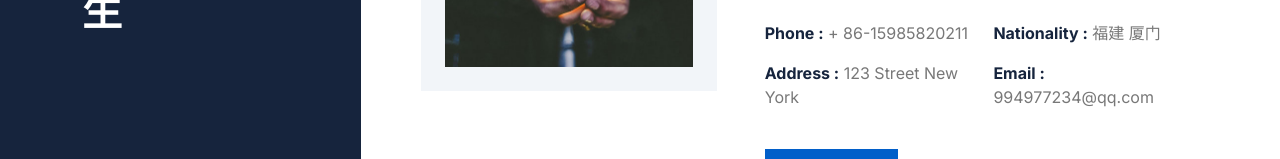
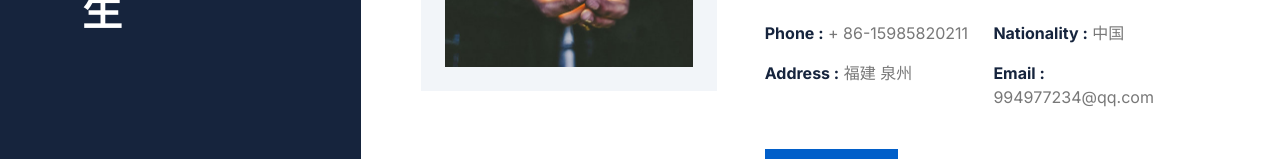
Before and after one commit to shang11925/shang11925.github.io, a plain HTML site: page My personal website/index.html in a window 1280 px wide. Shown: the part 756-915 px from the top of the page. Drawn offline with nearby package versions, Linux system fonts and the light colour scheme; a web font is replaced by a local one.

Commit message:
修改About中的地址和国籍

```diff
--- a/My personal website/index.html
+++ b/My personal website/index.html
@@ -148,10 +148,10 @@
                                         <div class="col-6">
                                             <p><strong class="fw-bold text-dark">Phone :</strong> + 86-15985820211</p>
                                             <!-- <p><strong class="fw-bold text-dark">skype :</strong> mezbah.wallas</p> -->
-                                            <p class="mb-0"><strong class="fw-bold text-dark">Address :</strong> 123 Street New York</p>
+                                            <p class="mb-0"><strong class="fw-bold text-dark">Address :</strong> 福建 泉州</p>
                                         </div>
                                         <div class="col-6">
-                                            <p><strong class="fw-bold text-dark">Nationality :</strong> 福建 厦门</p>
+                                            <p><strong class="fw-bold text-dark">Nationality :</strong> 中国</p>
                                             <p><strong class="fw-bold text-dark">Email :</strong> 994977234@qq.com</p>
                                             <!-- <p class="mb-0"><strong class="fw-bold text-dark">Freelancer :</strong> Available</p> -->
                                         </div>
```
